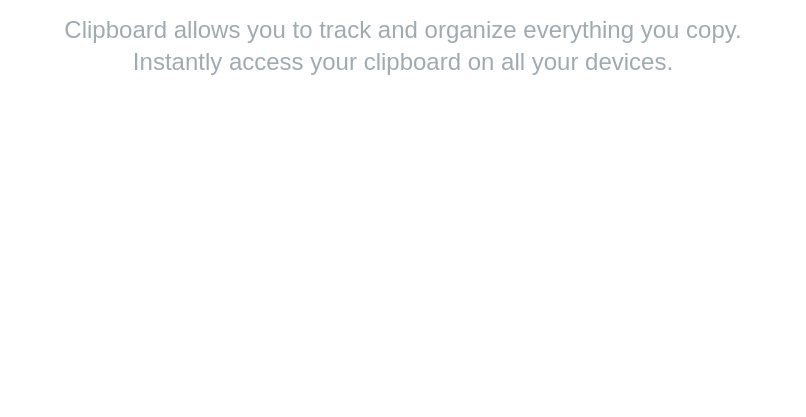
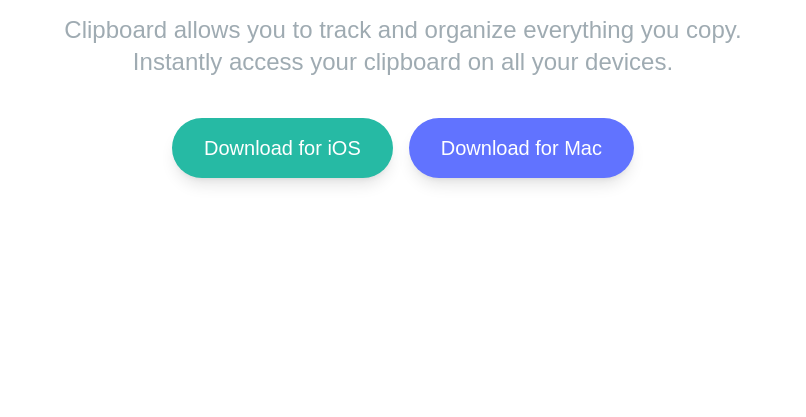
Before and after one commit to Armin-Fullstack/Clipboard, a website: page index.html in a window 1280 px wide. Shown: the part 383-800 px from the top of the page, without its empty margins (237-1043 px from the left). Drawn offline with Linux system fonts and the light colour scheme; a web font is replaced by a local one.

Commit message:
Implemented the buttons container- Hero section

```diff
--- a/index.html
+++ b/index.html
@@ -21,7 +21,11 @@
             <img src="Images/logo.svg" alt="" class="mx-auto my-16">
             <h1 class="font-bold text-4xl text-darkGrayishBlue md:text-5xl mb-8">A history of everything you copy</h1>
             <p class="max-w-3xl mx-auto text-2xl mb-10 text-grayishBlue">Clipboard allows you to track and organize everything you copy. Instantly access your clipboard on all your devices.</p>
-
+        <!-- Button container -->
+        <div class="flex flex-col md:flex-row space-y-6 md:space-y-0 md:space-x-4 justify-center text-white text-xl">
+            <a href="#" class="bg-strongCyan rounded-full px-8 py-4 shadow-lg hover:opacity-80">Download for iOS</a>
+            <a href="#" class="bg-lightBlue rounded-full px-8 py-4 shadow-lg hover:opacity-80">Download for Mac</a>
+        </div>
         </div>
     </section>
 
```
Also changed, not shown: CSS/style.css.
